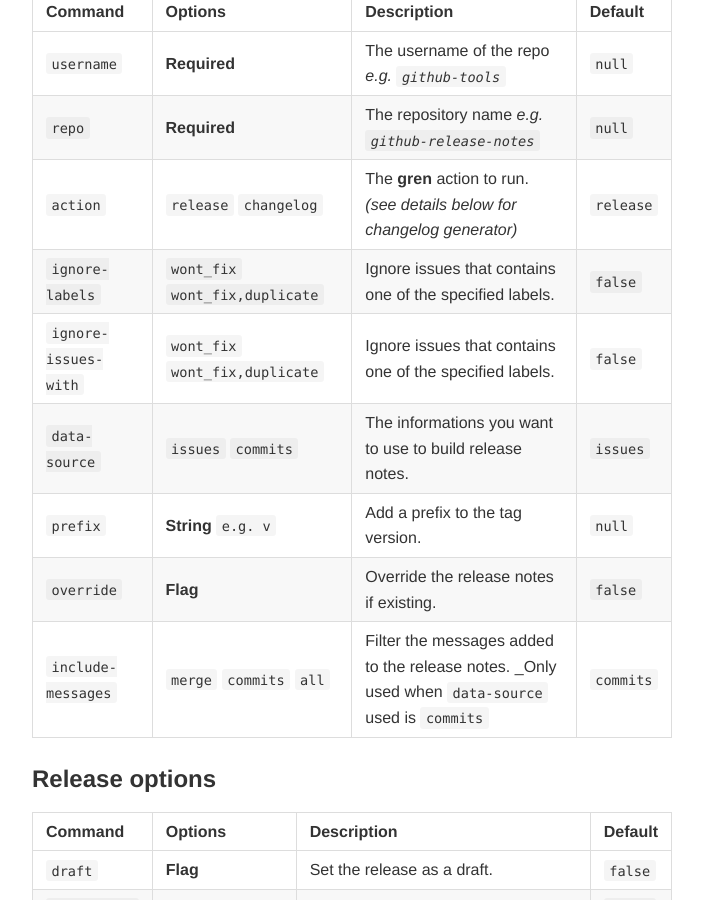
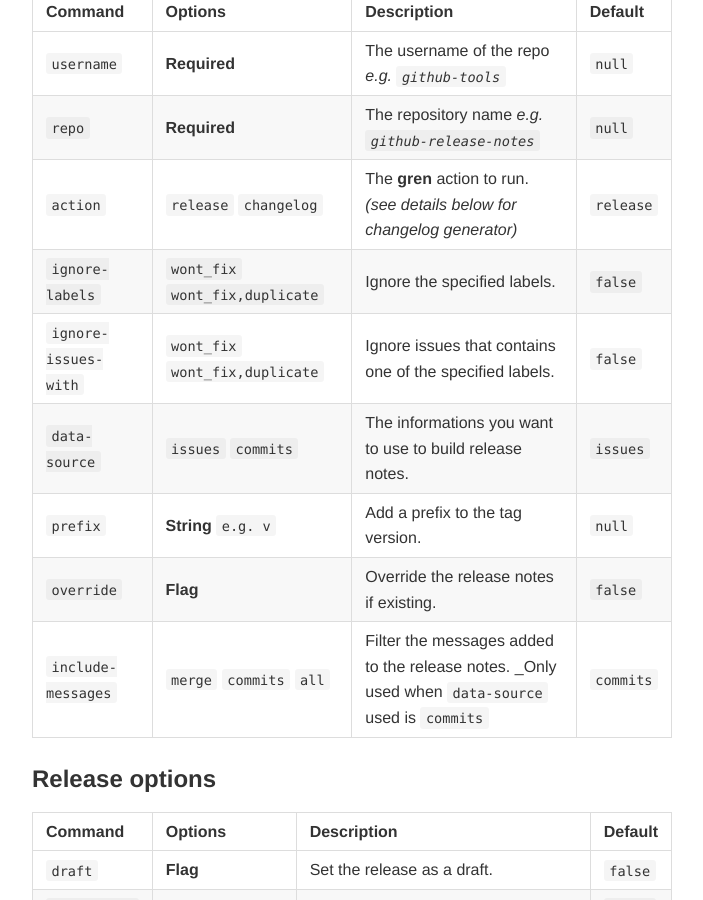
Before and after one commit to github-tools/github-release-notes, a Jekyll site: the page built from docs/options.md, in a window 1280 px wide and 900 px high, scrolled down 560 px. Shown: the whole window, without its empty margins (288-991 px from the left). Built offline with Jekyll 4.4.1, drawn with Linux system fonts in a browser that asks for light colours; nearby versions of some CDN libraries.

Commit message:
Fix issues option in the docs

```diff
--- a/docs/options.md
+++ b/docs/options.md
@@ -19,7 +19,7 @@ To pass it to the `GithubReleaseNotes` class, in the [configuration file](#confi
 | `username` | **Required** | The username of the repo _e.g. `github-tools`_ | `null` |
 | `repo` | **Required** | The repository name _e.g. `github-release-notes`_ | `null` |
 | `action`| `release` `changelog` | The **gren** action to run. _(see details below for changelog generator)_ | `release` |
-| `ignore-labels` | `wont_fix` `wont_fix,duplicate` | Ignore issues that contains one of the specified labels. | `false` |
+| `ignore-labels` | `wont_fix` `wont_fix,duplicate` | Ignore the specified labels. | `false` |
 | `ignore-issues-with` | `wont_fix` `wont_fix,duplicate` | Ignore issues that contains one of the specified labels. | `false` |
 | `data-source` | `issues` `commits` | The informations you want to use to build release notes. | `issues` |
 | `prefix` | **String** `e.g. v` | Add a prefix to the tag version. | `null` |
```
